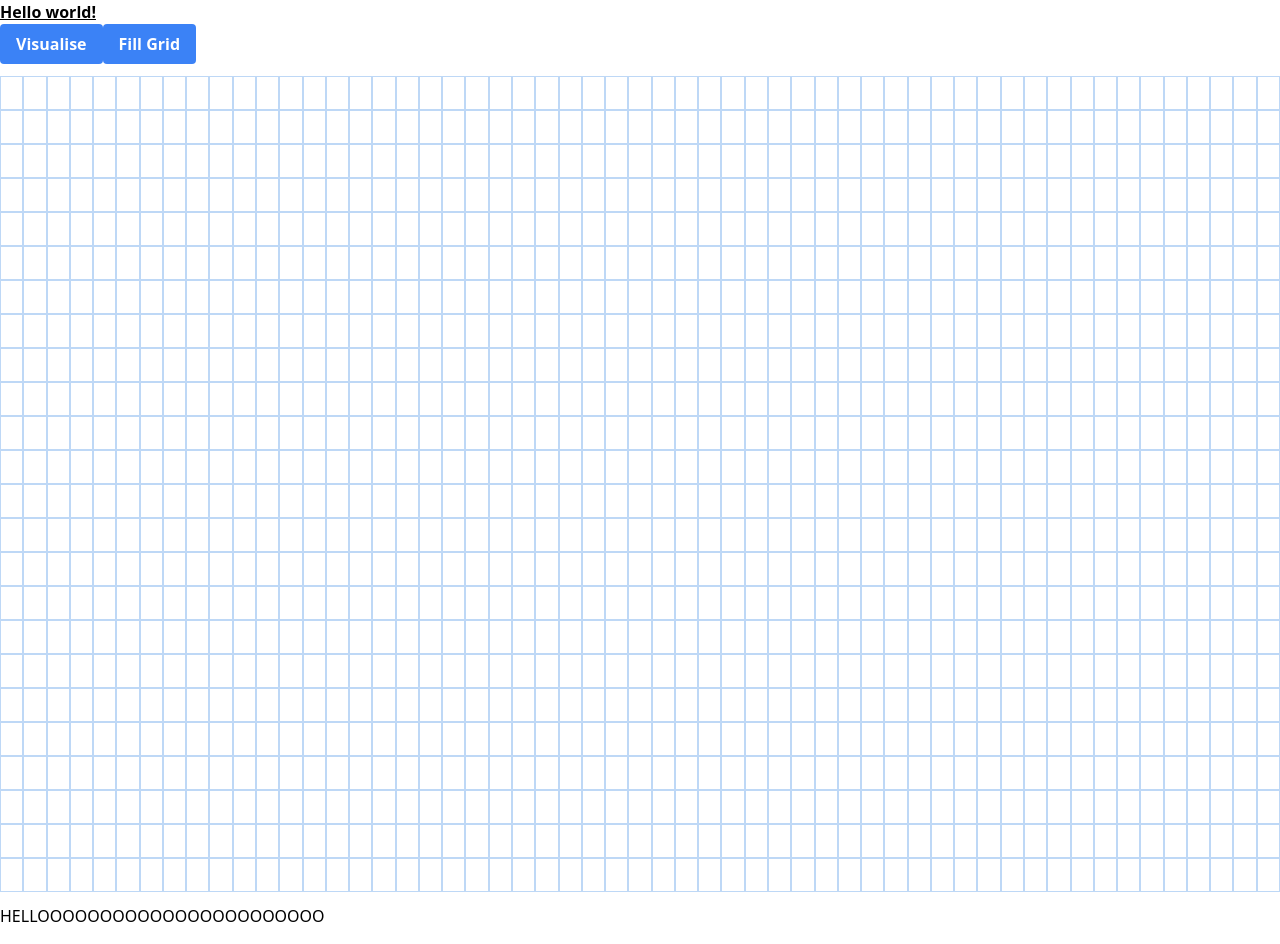
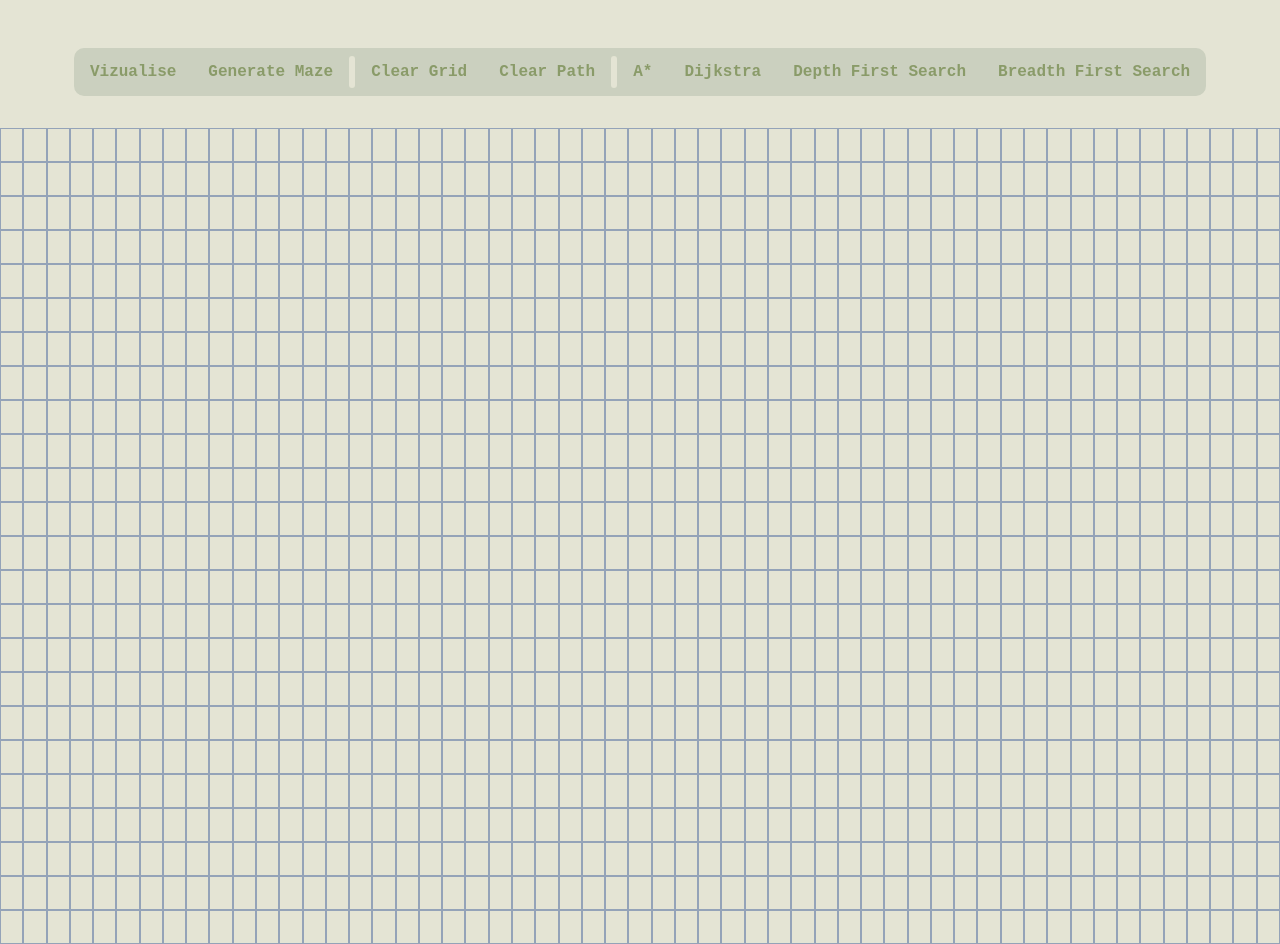
Before and after one commit to SamiiC/AlgoVisual, a React (Vite) app: page / in a window 1280 px wide. Built offline with nearby package versions, Linux system fonts and the light colour scheme.

Commit message:
Added A few features and changed up the UI - Button bar for selecting algorithms (not finished) - Added Depth First Search - Added new UI components

```diff
--- a/index.html
+++ b/index.html
@@ -6,7 +6,7 @@
     <meta name="viewport" content="width=device-width, initial-scale=1.0" />
     <title>Pathfinding Visualiser</title>
   </head>
-  <body class = 'bg-white'>
+  <body class = 'bg-[#E4E4D4]'>
     <div id="root"></div>
     <script type="module" src="/src/main.tsx"></script>
   </body>
--- a/src/App.tsx
+++ b/src/App.tsx
@@ -11,9 +11,6 @@ function App() {
   console.log(testGrid);
   return (
     <>
-      <h1 className="text-1xl font-bold underline">
-        Hello world!
-      </h1>
       <Grid/>
     </>
   )
--- /dev/null
+++ b/src/components/Divider.tsx
@@ -0,0 +1,9 @@
+
+const Divider = () => {
+  return (
+    <div className="bg-[#E4E4D4] h-8 w-[6px]  rounded-[10px] self-center"/>
+
+  )
+}
+
+export default Divider
--- a/src/components/Grid.tsx
+++ b/src/components/Grid.tsx
@@ -4,8 +4,11 @@ import { NodeInterface } from "../interfaces/interfaces"
 import React, { useRef,useState,useEffect, MouseEvent } from "react"
 import { Dijkstra } from "../main/dijkstra"
 import { primsAlgo } from "../main/prims"
+import { DepthFirstSearch } from "../main/dfs"
 import { Astar } from "../main/Astar"
 import Node from "./Node"
+import Divider from "./Divider"
+import MenuButton from "./MenuButton"
 
 
 const Grid = () => {
@@ -16,6 +19,9 @@ const Grid = () => {
   const [render,setRender] = useState<boolean>(false)
   const [visualising,setVisualising] = useState<boolean>(false)
   const  [isLeftClicked,setIsLeftClicked] = useState<boolean>(false)
+  const [algo,setAlgo] = useState<string>("A*")
+  const [AlgoOption,setAlgoOption] = useState<boolean>(true)
+
 
 
   const handle_mouse_enter = (rowNum: number, colNum: number) => {
@@ -90,9 +96,26 @@ const Grid = () => {
     let visitedNodes : NodeInterface[] = []
     let shortestPath : NodeInterface[] = []
 
+    switch (algo) {
+      case "A*":
+        visitedNodes = Astar(startNode,endNode, GridNodes.current)
+        shortestPath = getPath(endNode)
+        alert("NOOOOOOO")
+        break;
+      case "DFS":
+        visitedNodes = DepthFirstSearch(GridNodes.current,startNode,endNode)
+        shortestPath = getPath(endNode)
+        break;
+      case "Dijkstra":
+        visitedNodes = Dijkstra(startNode,endNode, GridNodes.current)
+        shortestPath = getPath(endNode)
+        break;
 
-    visitedNodes = Astar(startNode,endNode,GridNodes.current)
-    shortestPath = getPath(endNode)
+      case "":
+        alert("No Algorithm Was Selected")
+        return;
+    }
+
 
     setVisualising(true)
     algorithmVisual(shortestPath,visitedNodes)
@@ -107,7 +130,7 @@ const Grid = () => {
         let nodeToChange = document.getElementById(`node-${node.row}-${node.column}`)
         nodeToChange.className += " PathNode"
 
-      }, 50 * currNode)
+      },currNode)
     }
   }
 
@@ -136,13 +159,42 @@ const Grid = () => {
 
   return (
     <div>
-      <button className = "bg-blue-500 hover:bg-blue-700 text-white font-bold py-2 px-4 rounded"
-      onClick = {()=>{visualise()}} >Visualise</button>
 
-      <button className = "bg-blue-500 hover:bg-blue-700 text-white font-bold py-2 px-4 rounded"
-      onClick = {()=>{ prim(GridNodes.current)}} >Fill Grid</button>
+      <div className="flex justify-start min-w-0 min-h-0 bg-[#CBD0BF] rounded-[10px] h-12 mb-8 w-min truncate container mx-auto mt-12 font-rmono">
 
-      <div className="grid griddy w-full justify-start my-3">
+        <MenuButton onClick={() => {visualise()}} btnText="Vizualise"/>
+        <MenuButton onClick={() => {prim(GridNodes.current)}} btnText="Generate Maze" />
+
+        <Divider/>
+
+        <MenuButton btnText="Clear Grid"/>
+        <MenuButton btnText="Clear Path"/>
+
+        <Divider/>
+
+            { AlgoOption ?
+            <React.Fragment>
+                <MenuButton onClick={() => {setAlgo("A*")}} btnText="A*"  />
+                <MenuButton onClick={() => {setAlgo("Dijkstra")}} btnText="Dijkstra" />
+                <MenuButton onClick={() => {setAlgo("DFS")}} btnText="Depth First Search" />
+                <MenuButton btnText="Breadth First Search" />
+            </React.Fragment>
+            :
+            <React.Fragment>
+                <MenuButton btnText="Randomised Prim" />
+                <MenuButton btnText="Recursive" />
+            </React.Fragment>
+            }
+
+
+
+
+
+
+      </div>
+
+
+      <div className="grid griddy w-full justify-start sticky">
 
         {
         GridNodes.current.map((ROW,rowNum : number) =>{
@@ -179,7 +231,7 @@ const Grid = () => {
 
 
       </div>
-      <button>HELLOOOOOOOOOOOOOOOOOOOOOOO</button>
+
     </div>
 
 
--- /dev/null
+++ b/src/components/MenuButton.tsx
@@ -0,0 +1,11 @@
+import { HTMLAttributes } from "react";
+
+
+
+const MenuButton = ({btnText, ...props} : {btnText: string} & HTMLAttributes<HTMLButtonElement>) => {
+  return (
+    <button className = "bg-transparent text-[#8A9B69] hover:text-[#555A56] font-semibold py-2 px-4 rounded " {...props} >{btnText}</button>
+  )
+}
+
+export default MenuButton
--- a/src/components/Node.tsx
+++ b/src/components/Node.tsx
@@ -17,10 +17,10 @@ const Node = ({
      return (
           <div
                className={
-                    "border border-[#BED8F6] h-[34px] " +
+                    "border border-[#94a3b8] h-[34px] " +
                     (Startpt ? "bg-green-400 " : "") +
                     (Endpt ? "bg-rose-900 " : "") +
-                    (Wall ? "bg-slate-800 " : "")
+                    (Wall ? "bg-[#1f2937] " : "")
                }
                {...props}
           ></div>
--- a/src/index.css
+++ b/src/index.css
@@ -1,6 +1,7 @@
 @tailwind base;
 @tailwind components;
 @tailwind utilities;
+@import url("https://fonts.googleapis.com/css2?family=Roboto+Mono&display=swap");
 
 .node {
      width: 35px;
@@ -13,7 +14,7 @@
 }
 
 .NodeChange {
-     background-color: #c6edee;
+     background-color: #94a3b8;
 }
 
 .PathNode {
--- a/src/main/Astar.ts
+++ b/src/main/Astar.ts
@@ -29,7 +29,7 @@ const calc_heuristic = (current: NodeInterface, end: NodeInterface) => {
 
      var heuristic = dx + dy;
 
-     // need to multiply by 1.001 as there are multiple 'shortest' path avaliable
+     // need to multiply by 1.001 as there are multiple 'shortest' paths avaliable
      // 1.001 breaks the ties in nodes with the same f value
      heuristic = heuristic * 1.001;
 
--- /dev/null
+++ b/src/main/dfs.ts
@@ -0,0 +1,61 @@
+import { NodeInterface } from "../interfaces/interfaces";
+
+export const DepthFirstSearch = (
+     grid: NodeInterface[][],
+     start: NodeInterface,
+     end: NodeInterface
+) => {
+     let unvisited_stack = [start];
+     let visitedNodes: NodeInterface[] = [];
+
+     while (unvisited_stack.length > 0) {
+          let currNode = unvisited_stack.shift();
+
+          if (!currNode) {
+               return visitedNodes;
+          }
+
+          const { row, column, ID, Visited } = currNode;
+
+          if (ID !== start.ID && Visited) continue;
+
+          visitedNodes.push(currNode);
+
+          if (ID === end.ID) {
+               currNode.isDest = true;
+               return visitedNodes;
+          }
+
+          // Neighbours
+
+          if (
+               column + 1 < grid[0].length &&
+               checkNodes(row, column + 1, grid)
+          ) {
+               grid[row][column + 1].previousCell = currNode;
+               unvisited_stack.unshift(grid[row][column + 1]);
+               currNode.Visited = true;
+          }
+          if (row - 1 >= 0 && checkNodes(row - 1, column, grid)) {
+               grid[row - 1][column].previousCell = currNode;
+               unvisited_stack.unshift(grid[row - 1][column]);
+               currNode.Visited = true;
+          }
+          if (row + 1 < grid.length && checkNodes(row + 1, column, grid)) {
+               grid[row + 1][column].previousCell = currNode;
+               unvisited_stack.unshift(grid[row + 1][column]);
+               currNode.Visited = true;
+          }
+
+          if (column - 1 >= 0 && checkNodes(row, column - 1, grid)) {
+               grid[row][column - 1].previousCell = currNode;
+               unvisited_stack.unshift(grid[row][column - 1]);
+               currNode.Visited = true;
+          }
+     }
+     return visitedNodes;
+};
+
+const checkNodes = (row: number, column: number, grid: NodeInterface[][]) => {
+     return !(grid[row][column].Wall || grid[row][column].Visited);
+};
--- a/tailwind.config.cjs
+++ b/tailwind.config.cjs
@@ -4,7 +4,10 @@ module.exports = {
   theme: {
     extend: {
       gridTemplateColumns: {
-        'Col': "repeat(60, 0fr)",
+        'Col': "repeat(30, 0fr)",
+      },
+      fontFamily: {
+        'rmono': ['"Roboto Mono"','monospace']
       },
       backgroundOpacity: {
         '10': '0.1',
```
